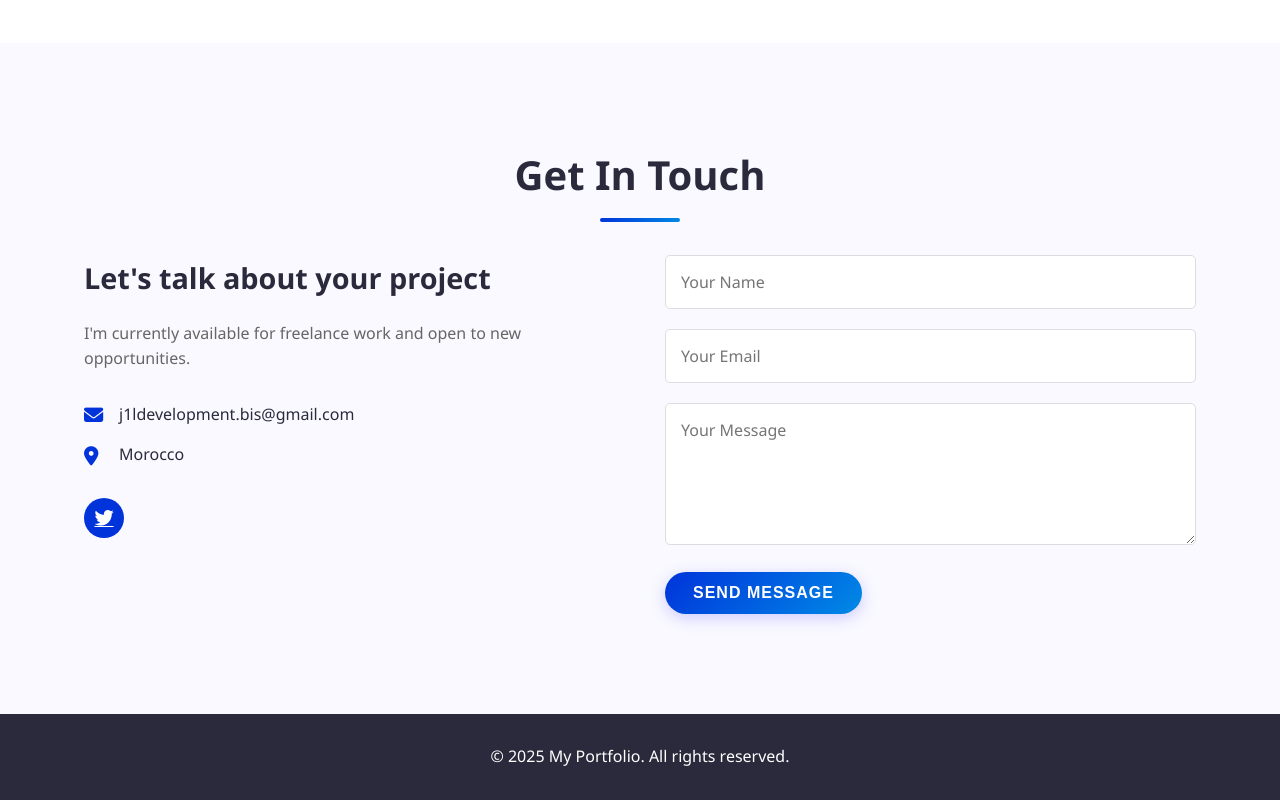
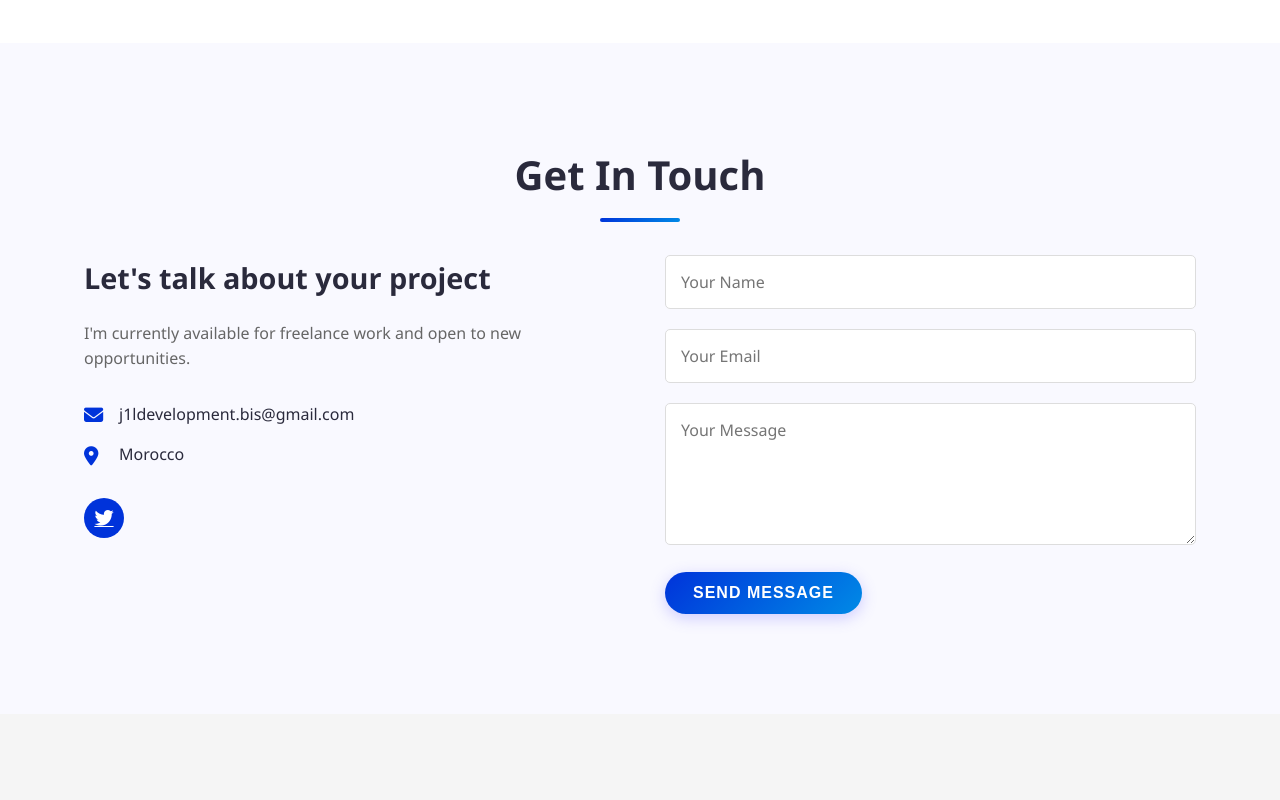
Before and after one commit to j1ldevelopmentbis-cell/J1LCVv.github.io, a plain HTML site: page index.html in a window 1280 px wide. Shown: the part 2720-3520 px from the top of the page. After the commit the page ends 3434 px from the top, so only its background shows below. Drawn offline with Linux system fonts and the light colour scheme.

Commit message:
Update index.html

```diff
--- a/index.html
+++ b/index.html
@@ -230,12 +230,8 @@
     </section>
 
     <!-- Footer -->
-    <footer>
-        <div class="container">
-            <p>&copy; 2025 My Portfolio. All rights reserved.</p>
-        </div>
-    </footer>
 
     <script src="script.js"></script>
 </body>
+
 </html>
```
